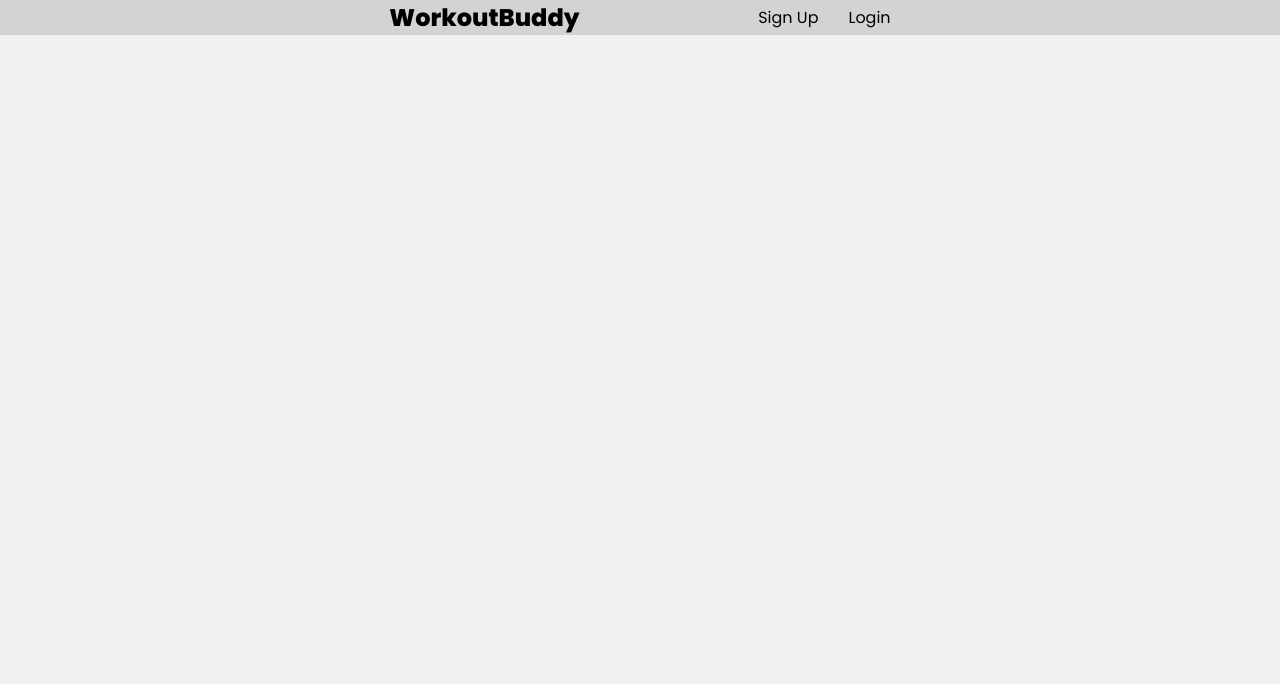
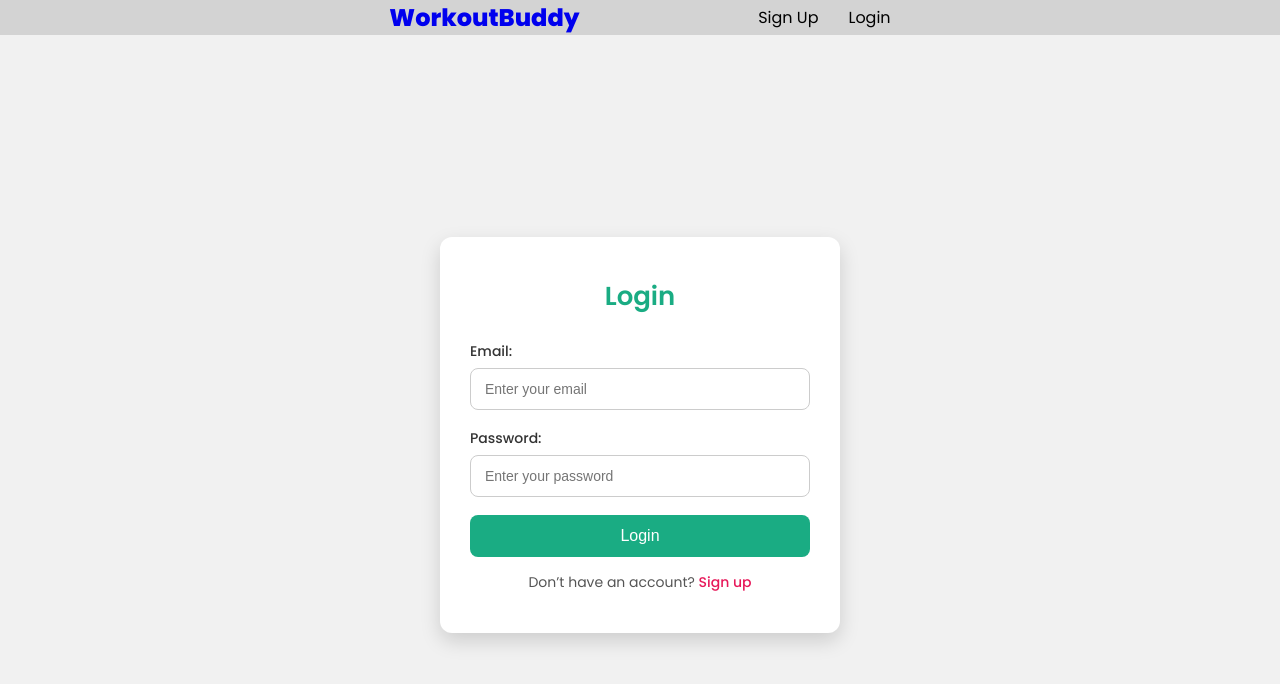
Before and after one commit to Saurabh8423/Workouts-Website, a React (Create React App) app in the folder client/: page /login in a window 1280 px wide. Shown: the top 684 px of the page. Built offline with nearby package versions, Linux system fonts and the light colour scheme.

Commit message:
created Signup and Login page

```diff
--- a/client/src/App.js
+++ b/client/src/App.js
@@ -1,8 +1,8 @@
-
 import Home from "./Pages/Home/Home"
 import {BrowserRouter as Router, Routes, Route } from "react-router-dom"
-
 import Navbar from "./Components/Navbar/Navbar";
+import Signup from "./Pages/Signup/Signup";
+import Login from "./Pages/Login/Login";
 
 function App() {
   return (
@@ -11,6 +11,8 @@ function App() {
           <Navbar />
           <Routes>
             <Route path="/" element={<Home />} />
+            <Route path="/signup" element={<Signup />} />
+            <Route path="/login" element={<Login />} />
           </Routes>
         </Router>
     </div>
--- a/client/src/Components/Navbar/Navbar.js
+++ b/client/src/Components/Navbar/Navbar.js
@@ -5,11 +5,13 @@ import {Link} from "react-router-dom";
 const Navbar = () => {
   return (
     <nav>
+        <Link to="/">
         <h1>WorkoutBuddy</h1>
+        </Link>
 
         <div className='auth'>
-            <Link to="/">Sign Up</Link>
-            <Link to="/">Login</Link>
+            <Link to="/signup">Sign Up</Link>
+            <Link to="/login">Login</Link>
         </div>
 
     </nav>
--- /dev/null
+++ b/client/src/Pages/Login/Login.js
@@ -0,0 +1,30 @@
+import React from "react";
+import "./LoginStyles.css";
+
+const Login = () => {
+  return (
+    <div className="auth-container">
+      <div className="auth-card">
+        <h1>Login</h1>
+        <form>
+          <div className="field">
+            <label>Email:</label>
+            <input type="email" placeholder="Enter your email" />
+          </div>
+
+          <div className="field">
+            <label>Password:</label>
+            <input type="password" placeholder="Enter your password" />
+          </div>
+
+          <button type="submit">Login</button>
+        </form>
+        <p className="switch-auth">
+          Don’t have an account? <a href="/signup">Sign up</a>
+        </p>
+      </div>
+    </div>
+  );
+};
+
+export default Login;
--- /dev/null
+++ b/client/src/Pages/Login/LoginStyles.css
@@ -0,0 +1,104 @@
+.auth-container {
+    display: flex;
+    justify-content: center;
+    align-items: center;
+    min-height: 100vh;
+    border-color: linear-gradient(135deg, #1aac83, #0e8561);
+    padding: 20px;
+}
+
+.auth-card {
+    background: #fff;
+    width: 100%;
+    max-width: 400px;
+    padding: 40px 30px;
+    border-radius: 12px;
+    box-shadow: 0 8px 20px rgba(0, 0, 0, 0.15);
+    text-align: center;
+    animation: fadeIn 0.5s ease-in-out;
+}
+
+.auth-card h1 {
+  font-size: 26px;
+  font-weight: 600;
+  margin-bottom: 25px;
+  color: var(--primary);
+}
+
+form {
+  display: flex;
+  flex-direction: column;
+  gap: 18px;
+}
+
+.field {
+  text-align: left;
+}
+
+.field label {
+  font-size: 14px;
+  font-weight: 500;
+  margin-bottom: 6px;
+  display: block;
+  color: #333;
+}
+
+.field input {
+  width: 100%;
+  padding: 12px 14px;
+  border-radius: 8px;
+  border: 1px solid #ccc;
+  font-size: 14px;
+  outline: none;
+  transition: 0.2s;
+}
+
+.field input:focus {
+  border-color: var(--primary);
+  box-shadow: 0 0 6px rgba(26, 172, 131, 0.3);
+}
+
+button {
+  padding: 12px;
+  border: none;
+  border-radius: 8px;
+  background: var(--primary);
+  color: white;
+  font-size: 16px;
+  font-weight: 500;
+  cursor: pointer;
+  transition: 0.2s;
+}
+
+button:hover {
+  background: #149c72;
+  transform: scale(1.03);
+}
+
+.switch-auth {
+  margin-top: 15px;
+  font-size: 14px;
+  color: #555;
+}
+
+.switch-auth a {
+  color: var(--error);
+  font-weight: 500;
+  text-decoration: none;
+  transition: 0.2s;
+}
+
+.switch-auth a:hover {
+  text-decoration: underline;
+}
+
+@keyframes fadeIn {
+  from {
+    opacity: 0;
+    transform: translateY(15px);
+  }
+  to {
+    opacity: 1;
+    transform: translateY(0);
+  }
+}
--- /dev/null
+++ b/client/src/Pages/Signup/Signup.js
@@ -0,0 +1,30 @@
+import React from "react";
+import "./SignupStyles.css"
+
+const Signup = () => {
+  return (
+    <div className="auth-container">
+      <div className="auth-card">
+        <h1>Signup</h1>
+        <form>
+          <div className="field">
+            <label>Email:</label>
+            <input type="email" placeholder="Enter your email" />
+          </div>
+
+          <div className="field">
+            <label>Password:</label>
+            <input type="password" placeholder="Enter your password" />
+          </div>
+
+          <button type="submit">Login</button>
+        </form>
+        <p className="switch-auth">
+          Don’t have an account? <a href="/signup">Sign up</a>
+        </p>
+      </div>
+    </div>
+  );
+};
+
+export default Signup;
--- /dev/null
+++ b/client/src/Pages/Signup/SignupStyles.css
@@ -0,0 +1,104 @@
+.auth-container {
+    display: flex;
+    justify-content: center;
+    align-items: center;
+    min-height: 100vh;
+    border-color: linear-gradient(135deg, #1aac83, #0e8561);
+    padding: 20px;
+}
+
+.auth-card {
+    background: #fff;
+    width: 100%;
+    max-width: 400px;
+    padding: 40px 30px;
+    border-radius: 12px;
+    box-shadow: 0 8px 20px rgba(0, 0, 0, 0.15);
+    text-align: center;
+    animation: fadeIn 0.5s ease-in-out;
+}
+
+.auth-card h1 {
+  font-size: 26px;
+  font-weight: 600;
+  margin-bottom: 25px;
+  color: var(--primary);
+}
+
+form {
+  display: flex;
+  flex-direction: column;
+  gap: 18px;
+}
+
+.field {
+  text-align: left;
+}
+
+.field label {
+  font-size: 14px;
+  font-weight: 500;
+  margin-bottom: 6px;
+  display: block;
+  color: #333;
+}
+
+.field input {
+  width: 100%;
+  padding: 12px 14px;
+  border-radius: 8px;
+  border: 1px solid #ccc;
+  font-size: 14px;
+  outline: none;
+  transition: 0.2s;
+}
+
+.field input:focus {
+  border-color: var(--primary);
+  box-shadow: 0 0 6px rgba(26, 172, 131, 0.3);
+}
+
+button {
+  padding: 12px;
+  border: none;
+  border-radius: 8px;
+  background: var(--primary);
+  color: white;
+  font-size: 16px;
+  font-weight: 500;
+  cursor: pointer;
+  transition: 0.2s;
+}
+
+button:hover {
+  background: #149c72;
+  transform: scale(1.03);
+}
+
+.switch-auth {
+  margin-top: 15px;
+  font-size: 14px;
+  color: #555;
+}
+
+.switch-auth a {
+  color: var(--error);
+  font-weight: 500;
+  text-decoration: none;
+  transition: 0.2s;
+}
+
+.switch-auth a:hover {
+  text-decoration: underline;
+}
+
+@keyframes fadeIn {
+  from {
+    opacity: 0;
+    transform: translateY(15px);
+  }
+  to {
+    opacity: 1;
+    transform: translateY(0);
+  }
+}
```
